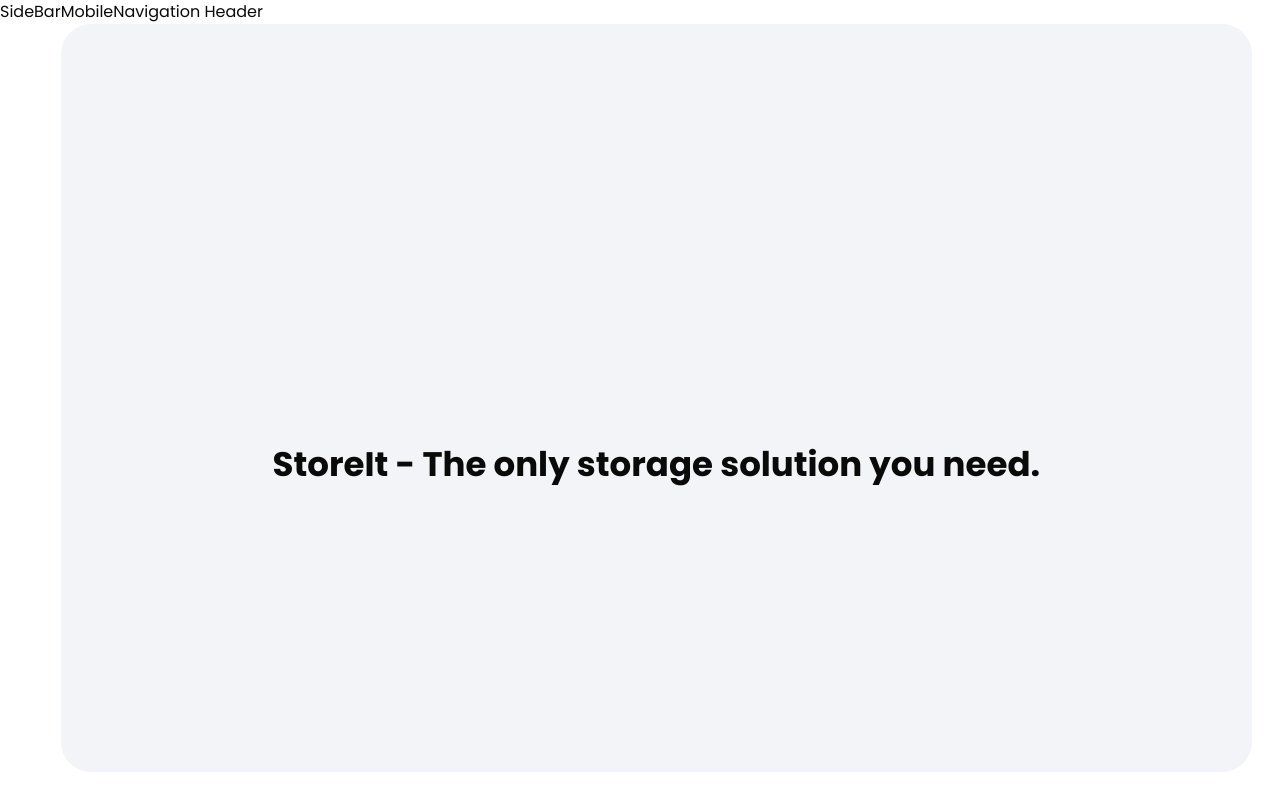
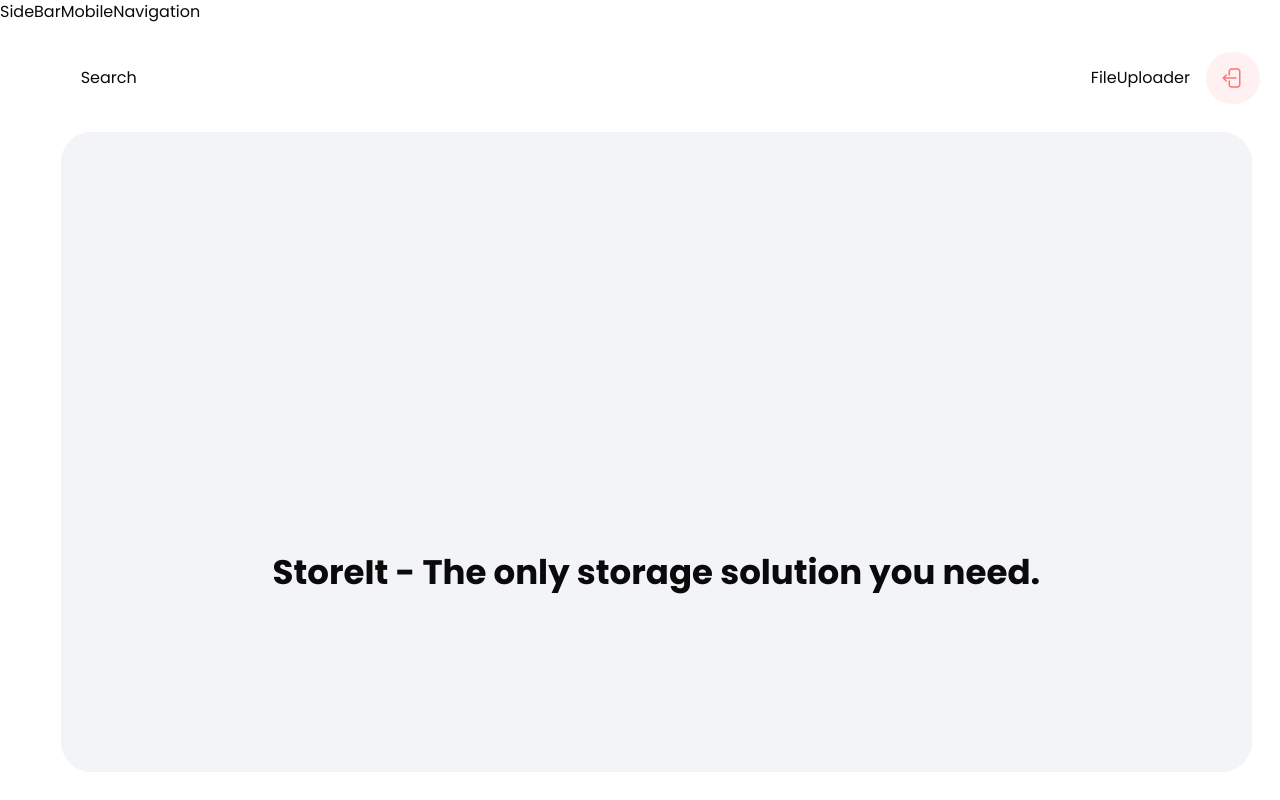
Before and after one commit to Bektur13/StoreIt, a Next.js app: page / in a window 1280 px wide. Built offline with nearby package versions, Linux system fonts and the light colour scheme.

Commit message:
Integrate Header component. Add more components

```diff
--- a/app/(root)/layout.tsx
+++ b/app/(root)/layout.tsx
@@ -1,11 +1,15 @@
+import Header from '@/components/Header'
+import MobileNavigation from '@/components/MobileNavigation'
+import SideBar from '@/components/SideBar'
 import React from 'react'
 
 const Layout = ({children}: {children: React.ReactNode}) => {
   return (
     <main className='flex h-screen'>
-        SideBar
+        <SideBar />
         <section className="flex h-full flex-1 flex-col">
-            MobileNavigation Header
+            <MobileNavigation />
+            <Header />
             <div className="main-content">{children}</div>
         </section>
     </main>
--- /dev/null
+++ b/components/FileUploader.tsx
@@ -0,0 +1,9 @@
+import React from 'react'
+
+const FileUploader = () => {
+  return (
+    <div>FileUploader</div>
+  )
+}
+
+export default FileUploader
--- a/components/Header.tsx
+++ b/components/Header.tsx
@@ -1,8 +1,25 @@
 import React from 'react'
+import { Button } from '@/components/ui/button'
+import Image from 'next/image'
+import Search from '@/components/Search'
+import FileUploader from '@/components/FileUploader'
 
 const Header = () => {
   return (
-    <div>Header</div>
+    <header className="header">
+        <Search />
+        <div className="header-wrapper">
+            <FileUploader />
+            <form action="">
+                <Button
+                    type='submit'
+                    className='sign-out-button'
+                >
+                    <Image src='/assets/icons/logout.svg' alt='logo'width={24} height={24} className='w-6'/>
+                </Button>
+            </form>
+        </div>
+    </header>
   )
 }
 
--- /dev/null
+++ b/components/Search.tsx
@@ -0,0 +1,9 @@
+import React from 'react'
+
+const Search = () => {
+  return (
+    <div>Search</div>
+  )
+}
+
+export default Search
```
